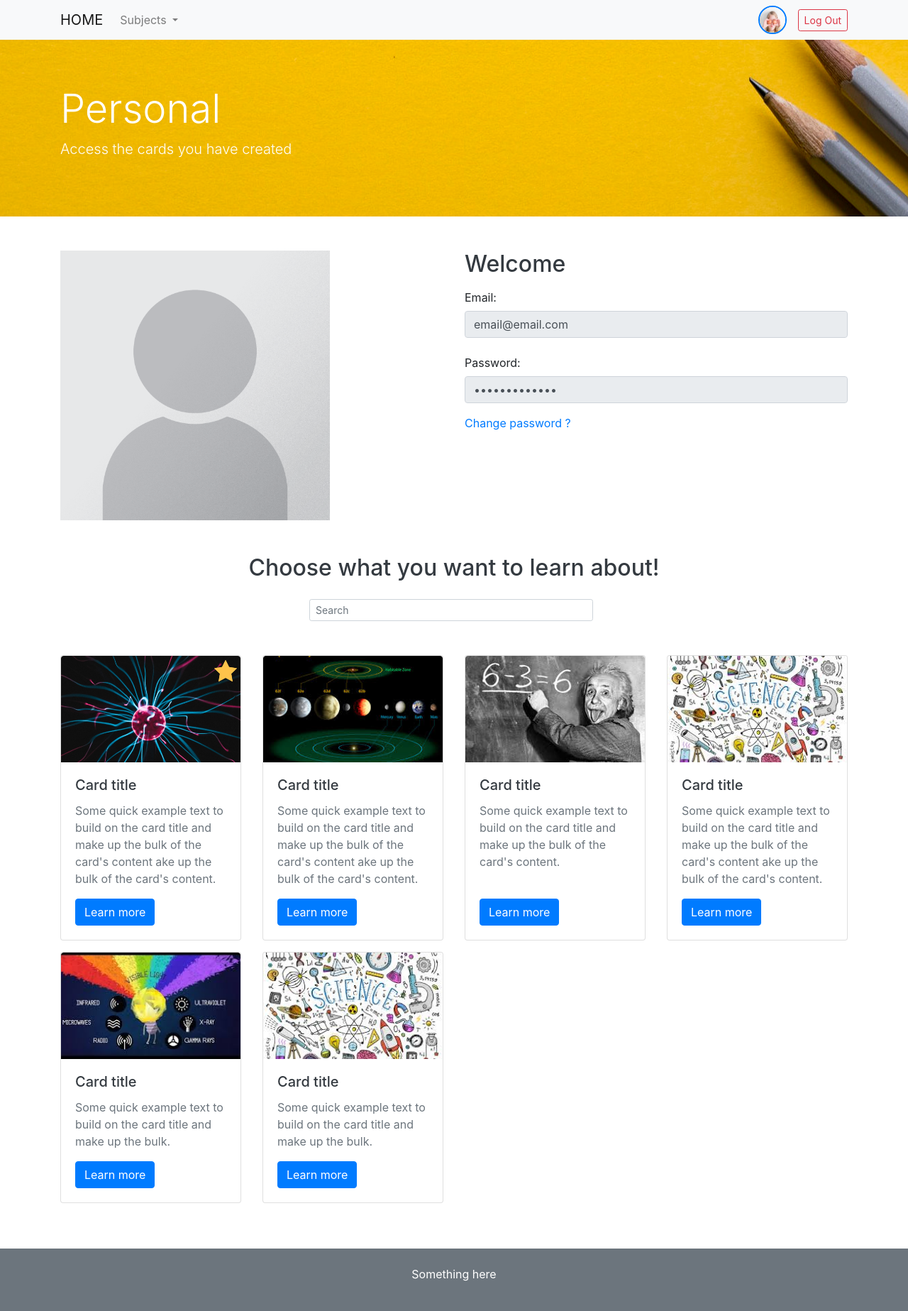
After one commit to JBarti/Hack4Split, a PHP site: page /user.html in a window 1280 px wide. The commit adds this page. Shown: the whole page at 71% size. Run offline with PHP 8.4, Linux system fonts and the light colour scheme.

Commit message:
Add user page, enable search on index

```diff
--- /dev/null
+++ b/frontend/scripts/homePage.js
@@ -0,0 +1,3 @@
+$(function() {
+    subjectSearchSetup();
+});
--- a/frontend/scripts/templates.js
+++ b/frontend/scripts/templates.js
@@ -27,7 +27,6 @@ const filePreviewTemplate = `<div class="col-md-12" data-file-index="{fileIndex}
                                         <div class="col-md-4"><a class="btn btn-primary text-white file-remove">X</a>
                                         </div>
                                     </div>
-                                </div>
-                            </div>`;
+                                </div>`;
 
 const fileInputTemplate = `<input type="file" data-file-index="{fileIndex}" style="display: none;">`;
--- /dev/null
+++ b/frontend/scripts/userPage.js
@@ -0,0 +1,10 @@
+function enablePwdChange(e) {
+   $("#user-password").attr("disabled", false);
+   $(".pwd-change-submit").fadeIn(300);
+   e.preventDefault();
+}
+
+$(function() {
+   cardSearchSetup();
+   $(".pwd-change").on("click", enablePwdChange)
+});
--- a/frontend/style.css
+++ b/frontend/style.css
@@ -4,6 +4,11 @@
     background-position: center;
     background-repeat: no-repeat;
     background-size: cover;
+}
+
+.jumbotron-user {
+    background-image: url("img/background2.jpg");
+    background-position: center;
 }
 
 .banner-text {
--- /dev/null
+++ b/frontend/user.html
@@ -0,0 +1,237 @@
+<!doctype html>
+<html lang="en">
+<head>
+    <meta charset="utf-8">
+    <meta name="viewport" content="width=device-width, initial-scale=1, shrink-to-fit=no">
+    <!-- Bootstrap CSS -->
+    <link rel="stylesheet" href="https://stackpath.bootstrapcdn.com/bootstrap/4.4.1/css/bootstrap.min.css" integrity="sha384-Vkoo8x4CGsO3+Hhxv8T/Q5PaXtkKtu6ug5TOeNV6gBiFeWPGFN9MuhOf23Q9Ifjh" crossorigin="anonymous">
+    <!-- Stylesheet -->
+    <link rel="stylesheet" href="style.css">
+    <title>User</title>
+</head>
+<body>
+
+<!-- NAVBAR -->
+<nav class="navbar navbar-expand-lg navbar-light bg-light">
+    <div class="container">
+        <a class="navbar-brand" href="#">HOME</a>
+        <button class="navbar-toggler" type="button" data-toggle="collapse" data-target="#navbarSupportedContent" aria-controls="navbarSupportedContent" aria-expanded="false" aria-label="Toggle navigation">
+            <span class="navbar-toggler-icon"></span>
+        </button>
+
+        <div class="collapse navbar-collapse" id="navbarSupportedContent">
+            <ul class="navbar-nav mr-auto">
+                <li class="nav-item dropdown">
+                    <a class="nav-link dropdown-toggle" href="#" id="navbarDropdown" role="button" data-toggle="dropdown" aria-haspopup="true" aria-expanded="false">
+                        Subjects
+                    </a>
+                    <div class="dropdown-menu" aria-labelledby="navbarDropdown">
+                        <a class="dropdown-item" href="#">Geography</a>
+                        <a class="dropdown-item" href="#">History</a>
+                        <a class="dropdown-item" href="#">Physics</a>
+                        <a class="dropdown-item" href="#">Biology</a>
+                        <a class="dropdown-item" href="#">Math</a>
+                    </div>
+                </li>
+            </ul>
+            <form class="form-inline my-2 my-lg-0">
+                <!-- <button class="btn btn-outline-primary" type="button">Log In</button> -->
+
+                <!-- Logged in user option -->
+                <div class="avatar-box mr-3">
+                    <img class="avatar" src="img/avatar.JPG" alt="avatar">
+                </div>
+                <button class="btn btn-sm btn-outline-danger" type="button">Log Out</button>
+                <!-- End Logged in user option -->
+            </form>
+        </div>
+    </div>
+</nav>
+
+<!-- HEADER -->
+<div class="jumbotron jumbotron-fluid jumbotron-user">
+    <div class="container">
+        <h1 class="display-4 text-white">Personal</h1>
+        <p class="lead text-white">Access the cards you have created</p>
+    </div>
+</div>
+
+
+<!--USER SECTION-->
+<div class="container slides my-5 node-main">
+    <div class="row">
+        <div class="col-xl-6">
+            <img src="./img/userPlaceholder.png" alt="user placholder" width="380">
+        </div>
+        <div class="col-xl-6">
+            <div>
+                <h2 class="main-title text-dark">Welcome</h2>
+                <form>
+                    <form action="#" method="post">
+                        <div class="form-group">
+                            <label for="user-email" class="col-form-label">Email:</label>
+                            <input type="text" class="form-control" id="user-email" value="email@email.com" disabled>
+                        </div>
+                        <div class="form-group">
+                            <label for="user-password" class="col-form-label">Password:</label>
+                            <input type="password" class="form-control" id="user-password" value="Neki password" disabled>
+                        </div>
+                        <a href="" class="pwd-change">Change password ?</a>
+                        <button class="btn btn-secondary col-12 mt-4 pwd-change-submit" style="display: none;">Submit</button>
+                    </form>
+                </form>
+            </div>
+        </div>
+    </div>
+</div>
+
+
+<!-- heading for CARDS -->
+<div class="container text-center text-dark mb-4">
+    <h2>Choose what you want to learn about!</h2>
+</div>
+
+<!-- SEARCH -->
+<div class="container d-flex justify-content-center">
+    <div class="form-inline mb-5">
+        <input class="search-form form-control form-control-sm mr-sm-2" type="search" placeholder="Search" aria-label="Search">
+    </div>
+</div>
+
+<!-- CARDS -->
+<section class="container mb-5 nodes-container">
+    <div class="row">
+        <!-- Repeatable card block -->
+        <div class="col-sm-6 col-lg-4 col-xl-3 mb-3 node-card">
+            <div class="card h-100">
+                <div class="img-container rounded-top">
+                    <!-- STAR FEATURE -->
+                    <span>
+                            <!-- empty star -->
+                            <svg class="icon" version="1.1" width="16" height="16" viewBox="0 0 16 16">
+                                <path d="M16 6.204l-5.528-0.803-2.472-5.009-2.472 5.009-5.528 0.803 4 3.899-0.944 5.505 4.944-2.599 4.944 2.599-0.944-5.505 4-3.899zM8 11.773l-3.492 1.836 0.667-3.888-2.825-2.753 3.904-0.567 1.746-3.537 1.746 3.537 3.904 0.567-2.825 2.753 0.667 3.888-3.492-1.836z"></path>
+                            </svg>
+                        <!-- full star -->
+                            <svg class="icon" version="1.1" width="16" height="16" viewBox="0 0 16 16">
+                                <path d="M16 6.204l-5.528-0.803-2.472-5.009-2.472 5.009-5.528 0.803 4 3.899-0.944 5.505 4.944-2.599 4.944 2.599-0.944-5.505 4-3.899z"></path>
+                            </svg>
+                        </span>
+                    <img src="img/ph-1.jpg" class="card-img-adjust card-img-top" alt="card">
+                </div>
+                <div class="card-body d-flex flex-column justify-content-between align-items-start">
+                    <div>
+                        <h5 class="card-title text-dark">Card title</h5>
+                        <p class="card-text text-secondary">Some quick example text to build on the card title and make up the bulk of the card's content ake up the bulk of the card's content.</p>
+                    </div>
+                    <div>
+                        <a href="#" class="btn btn-primary mt-3">Learn more</a>
+                    </div>
+                </div>
+            </div>
+        </div>
+        <!-- End of the repeatable card block -->
+        <div class="col-sm-6 col-lg-4 col-xl-3 mb-3 node-card">
+            <div class="card h-100">
+                <div class="img-container rounded-top">
+                    <img src="img/ph-5.jpg" class="card-img-adjust card-img-top" alt="card">
+                </div>
+                <div class="card-body d-flex flex-column justify-content-between align-items-start">
+                    <div>
+                        <h5 class="card-title text-dark">Card title</h5>
+                        <p class="card-text text-secondary">Some quick example text to build on the card title and make up the bulk of the card's content ake up the bulk of the card's content.</p>
+                    </div>
+                    <div>
+                        <a href="#" class="btn btn-primary mt-3">Learn more</a>
+                    </div>
+                </div>
+            </div>
+        </div>
+        <div class="col-sm-6 col-lg-4 col-xl-3 mb-3 node-card">
+            <div class="card h-100">
+                <div class="img-container rounded-top">
+                    <img src="img/ph-2.jpg" class="card-img-adjust card-img-top" alt="card">
+                </div>
+                <div class="card-body d-flex flex-column justify-content-between align-items-start">
+                    <div>
+                        <h5 class="card-title text-dark">Card title</h5>
+                        <p class="card-text text-secondary">Some quick example text to build on the card title and make up the bulk of the card's content.</p>
+                    </div>
+                    <div>
+                        <a href="#" class="btn btn-primary mt-3">Learn more</a>
+                    </div>
+                </div>
+            </div>
+        </div>
+        <div class="col-sm-6 col-lg-4 col-xl-3 mb-3 node-card">
+            <div class="card h-100">
+                <div class="img-container rounded-top">
+                    <img src="img/ph-3.jpg" class="card-img-adjust card-img-top" alt="card">
+                </div>
+                <div class="card-body d-flex flex-column justify-content-between align-items-start">
+                    <div>
+                        <h5 class="card-title text-dark">Card title</h5>
+                        <p class="card-text text-secondary">Some quick example text to build on the card title and make up the bulk of the card's content ake up the bulk of the card's content.</p>
+                    </div>
+                    <div>
+                        <a href="#" class="btn btn-primary mt-3">Learn more</a>
+                    </div>
+                </div>
+            </div>
+        </div>
+        <div class="col-sm-6 col-lg-4 col-xl-3 mb-3 node-card">
+            <div class="card h-100">
+                <div class="img-container rounded-top">
+                    <img src="img/ph-4.jpg" class="card-img-adjust card-img-top" alt="card">
+                </div>
+                <div class="card-body d-flex flex-column justify-content-between align-items-start">
+                    <div>
+                        <h5 class="card-title text-dark">Card title</h5>
+                        <p class="card-text text-secondary">Some quick example text to build on the card title and make up the bulk.</p>
+                    </div>
+                    <div>
+                        <a href="#" class="btn btn-primary mt-3">Learn more</a>
+                    </div>
+                </div>
+            </div>
+        </div>
+        <div class="col-sm-6 col-lg-4 col-xl-3 mb-3 node-card">
+            <div class="card h-100">
+                <div class="img-container rounded-top">
+                    <img src="img/ph-3.jpg" class="card-img-adjust card-img-top" alt="card">
+                </div>
+                <div class="card-body d-flex flex-column justify-content-between align-items-start">
+                    <div>
+                        <h5 class="card-title text-dark">Card title</h5>
+                        <p class="card-text text-secondary">Some quick example text to build on the card title and make up the bulk.</p>
+                    </div>
+                    <div>
+                        <a href="#" class="btn btn-primary mt-3">Learn more</a>
+                    </div>
+                </div>
+            </div>
+        </div>
+        <!-- End of the Add New Card card -->
+    </div>
+</section>
+
+<!-- FOOTER -->
+<footer>
+    <div class="bg-secondary py-4">
+        <div class="container d-flex justify-content-center text-white">
+            <div>
+                <p>Something here</p>
+            </div>
+        </div>
+    </div>
+</footer>
+
+
+<!-- jQuery first, then Popper.js, then Bootstrap JS -->
+<script src="https://cdnjs.cloudflare.com/ajax/libs/jquery/3.5.0/jquery.min.js"></script>
+<script src="https://cdn.jsdelivr.net/npm/popper.js@1.16.0/dist/umd/popper.min.js"></script>
+<script src="https://stackpath.bootstrapcdn.com/bootstrap/4.4.1/js/bootstrap.min.js"></script>
+<!-- Optional JavaScript -->
+<script src="./scripts/searchSetup.js"></script>
+<script src="./scripts/userPage.js"></script>
+</body>
+</html>
```
Also changed, not shown: frontend/index.html (+19 -16 lines), frontend/scripts/searchSetup.js (+16 -0 lines), frontend/subpage.html (+0 -19 lines), frontend/img/userPlaceholder.png (added).
